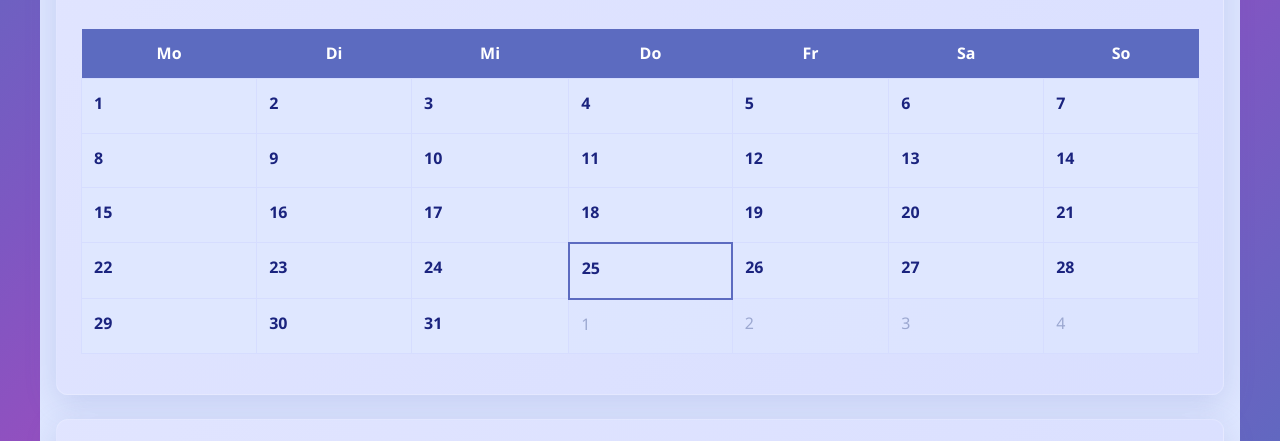
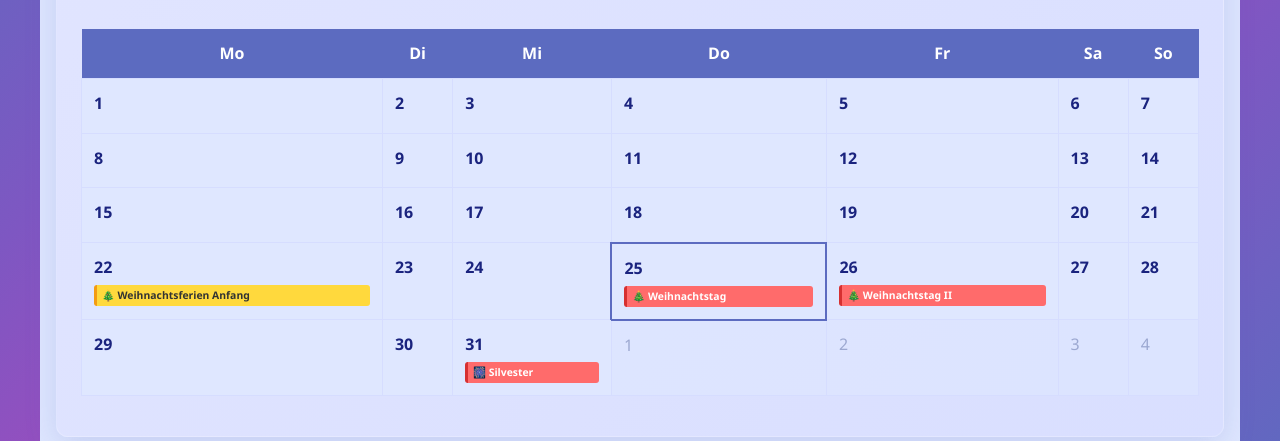
Before and after one commit to Ramon57-ui/Project, an Electron app: page index.html in a window 1280 px wide. Shown: the part 1075-1516 px from the top of the page. Drawn offline with nearby package versions, Linux system fonts and the light colour scheme.

Commit message:
Feature: Augsburger Feiertage & Ferien 2025 im Kalender

```diff
--- a/app.js
+++ b/app.js
@@ -10,6 +10,73 @@ const appData = {
     lastStreakDate: null,
     goalGrade: 2.0
 };
+
+// ===== AUGSBURGER FEIERTAGE & FERIEN 2025 =====
+const augsburgerFeiertage = [
+    // Neujahr
+    { datum: '2025-01-01', titel: '🎆 Neujahr', typ: 'feiertag' },
+
+    // Winterferien Bayern 2024/2025
+    { datum: '2025-02-03', titel: '❄️ Winterferien Anfang', typ: 'ferien' },
+    { datum: '2025-02-07', titel: '❄️ Winterferien Ende', typ: 'ferien' },
+
+    // Fasching/Rosenmontag
+    { datum: '2025-03-03', titel: '🎭 Rosenmontag', typ: 'feiertag' },
+
+    // Osterferien Bayern 2025
+    { datum: '2025-03-31', titel: '🐰 Osterferien Anfang', typ: 'ferien' },
+    { datum: '2025-04-11', titel: '🐰 Osterferien Ende', typ: 'ferien' },
+
+    // Ostersonntag/Montag
+    { datum: '2025-04-20', titel: '🐣 Ostersonntag', typ: 'feiertag' },
+    { datum: '2025-04-21', titel: '🐣 Ostermontag', typ: 'feiertag' },
+
+    // Tag der Arbeit
+    { datum: '2025-05-01', titel: '✊ Tag der Arbeit', typ: 'feiertag' },
+
+    // Himmelfahrt
+    { datum: '2025-05-29', titel: '☁️ Christi Himmelfahrt', typ: 'feiertag' },
+
+    // Pfingstferien Bayern 2025
+    { datum: '2025-05-26', titel: '🌸 Pfingstferien Anfang', typ: 'ferien' },
+    { datum: '2025-05-30', titel: '🌸 Pfingstferien Ende', typ: 'ferien' },
+
+    // Pfingsten
+    { datum: '2025-06-08', titel: '🕊️ Pfingsten', typ: 'feiertag' },
+    { datum: '2025-06-09', titel: '🕊️ Pfingstmontag', typ: 'feiertag' },
+
+    // Fronleichnam
+    { datum: '2025-06-19', titel: '⛪ Fronleichnam', typ: 'feiertag' },
+
+    // Sommerferien Bayern 2025
+    { datum: '2025-07-30', titel: '☀️ Sommerferien Anfang', typ: 'ferien' },
+    { datum: '2025-09-15', titel: '☀️ Sommerferien Ende', typ: 'ferien' },
+
+    // Augsburger Friedensfest
+    { datum: '2025-08-08', titel: '🕊️ Augsburger Friedensfest', typ: 'feiertag' },
+
+    // Maria Himmelfahrt
+    { datum: '2025-08-15', titel: '👼 Maria Himmelfahrt', typ: 'feiertag' },
+
+    // Tag der Deutschen Einheit
+    { datum: '2025-10-03', titel: '🇩🇪 Tag der Einheit', typ: 'feiertag' },
+
+    // Herbstferien Bayern 2025
+    { datum: '2025-10-27', titel: '🍂 Herbstferien Anfang', typ: 'ferien' },
+    { datum: '2025-11-01', titel: '🍂 Herbstferien Ende', typ: 'ferien' },
+
+    // Allerheiligen
+    { datum: '2025-11-01', titel: '🪦 Allerheiligen', typ: 'feiertag' },
+
+    // Weihnachtsferien Bayern 2024/2025
+    { datum: '2025-12-22', titel: '🎄 Weihnachtsferien Anfang', typ: 'ferien' },
+    { datum: '2026-01-10', titel: '🎄 Weihnachtsferien Ende', typ: 'ferien' },
+
+    // Weihnachten
+    { datum: '2025-12-25', titel: '🎄 Weihnachtstag', typ: 'feiertag' },
+    { datum: '2025-12-26', titel: '🎄 Weihnachtstag II', typ: 'feiertag' },
+    { datum: '2025-12-31', titel: '🎆 Silvester', typ: 'feiertag' },
+];
 
 let currentCalendarDate = new Date();
 let selectedCalendarDate = null;
@@ -273,6 +340,15 @@ function renderCalendar() {
                 // Add events for this day
                 const dayEvents = appData.termine.filter(t => t.datum.startsWith(dateStr));
                 const dayNotes = appData.noten.filter(n => n.datum === dateStr);
+                const dayFeiertag = augsburgerFeiertage.find(f => f.datum === dateStr);
+
+                if (dayFeiertag) {
+                    const feiertag = document.createElement('div');
+                    feiertag.className = dayFeiertag.typ === 'ferien' ? 'calendar-day-ferien' : 'calendar-day-feiertag';
+                    feiertag.textContent = dayFeiertag.titel;
+                    feiertag.title = dayFeiertag.typ === 'ferien' ? 'Ferien' : 'Feiertag';
+                    cell.appendChild(feiertag);
+                }
 
                 if (dayEvents.length > 0 || dayNotes.length > 0) {
                     const eventDiv = document.createElement('div');
--- a/styles.css
+++ b/styles.css
@@ -631,6 +631,34 @@ main {
     overflow: hidden;
     text-overflow: ellipsis;
     white-space: nowrap;
+}
+
+.calendar-day-feiertag {
+    font-size: 0.65rem;
+    background-color: #ff6b6b;
+    color: white;
+    padding: 0.15rem 0.3rem;
+    border-radius: 3px;
+    margin-top: 0.15rem;
+    font-weight: 600;
+    overflow: hidden;
+    text-overflow: ellipsis;
+    white-space: nowrap;
+    border-left: 3px solid #d63031;
+}
+
+.calendar-day-ferien {
+    font-size: 0.65rem;
+    background-color: #ffd93d;
+    color: #333;
+    padding: 0.15rem 0.3rem;
+    border-radius: 3px;
+    margin-top: 0.15rem;
+    font-weight: 600;
+    overflow: hidden;
+    text-overflow: ellipsis;
+    white-space: nowrap;
+    border-left: 3px solid #f39c12;
 }
 
 .calendar-events {
```
